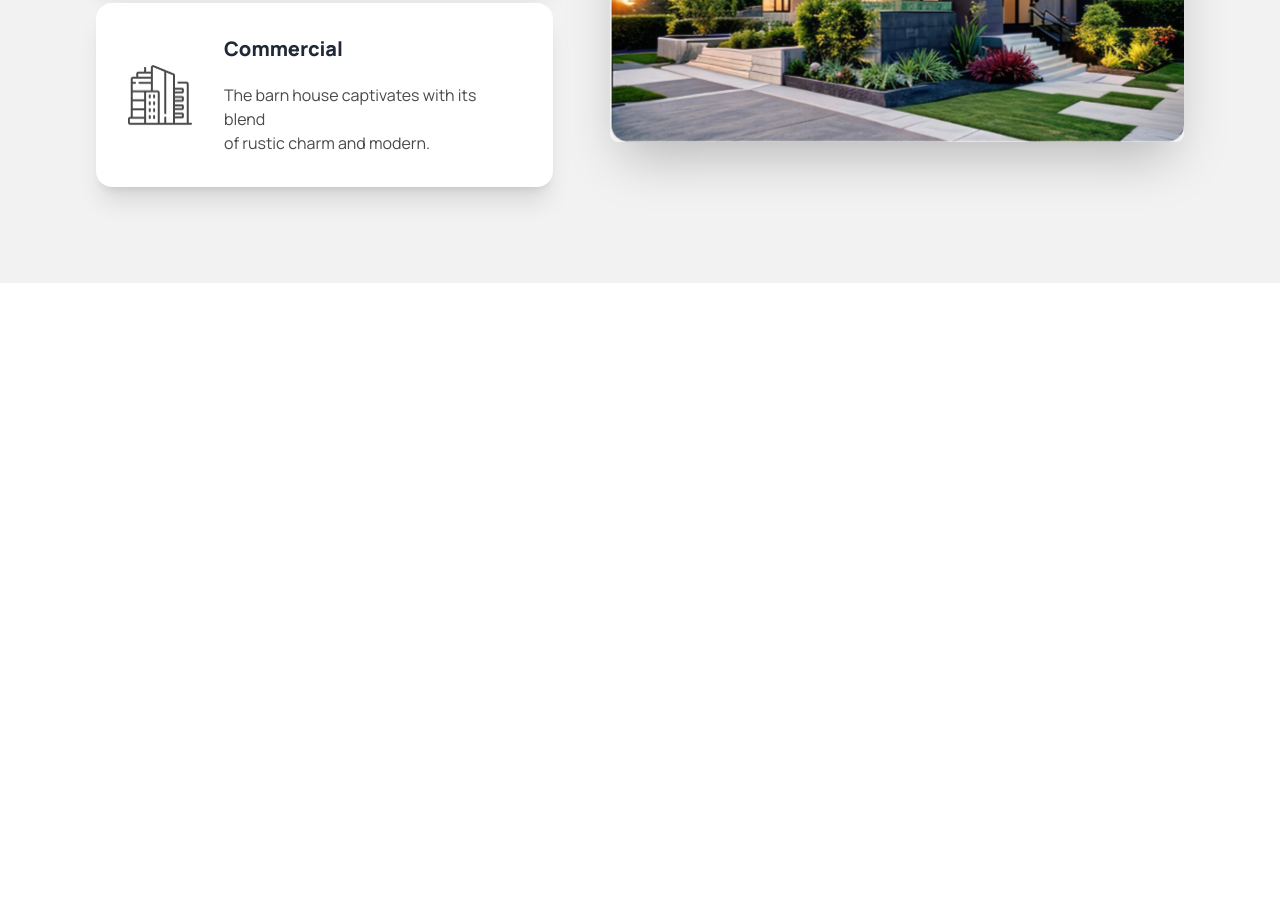
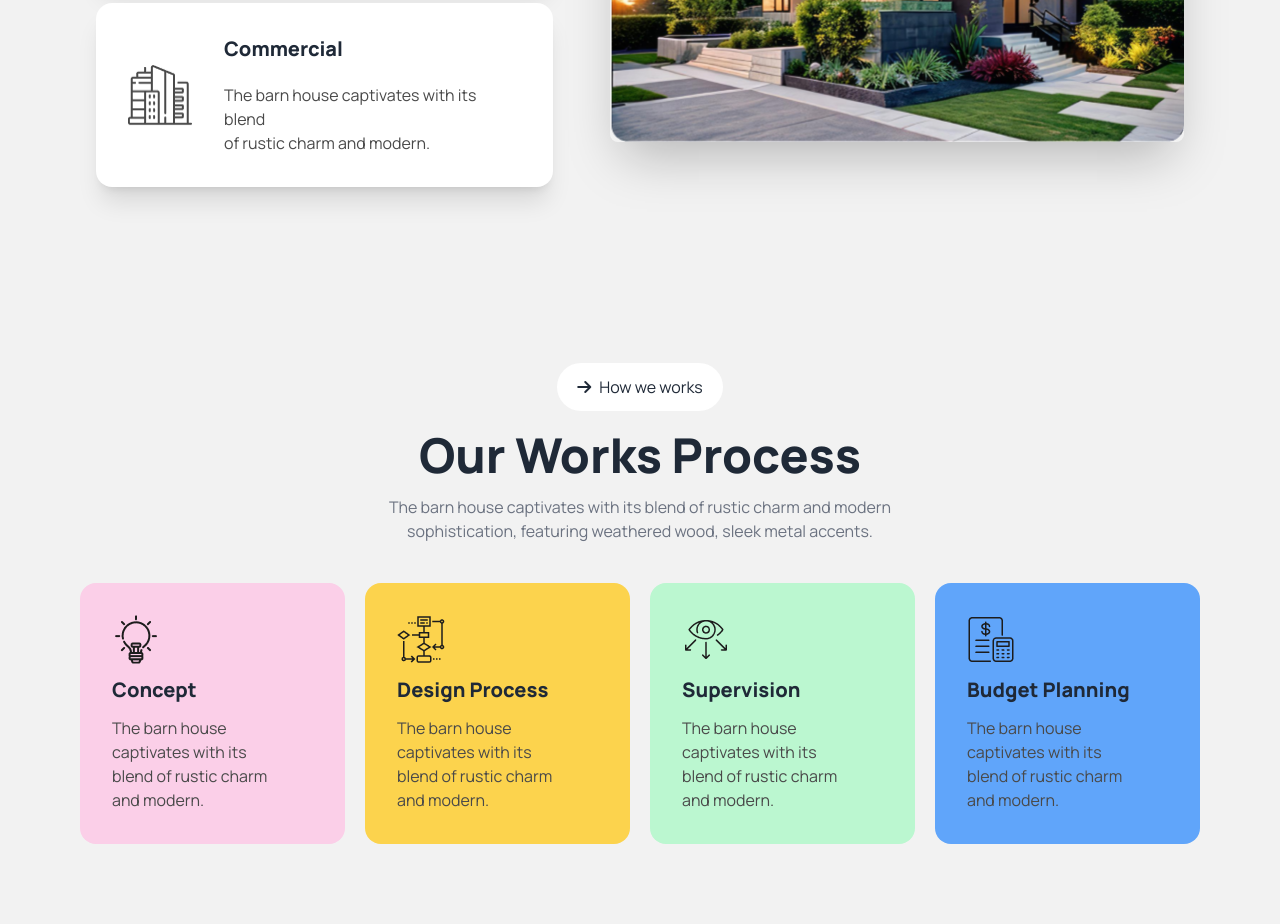
Before and after one commit to saqlinezaman/Rinterio, a plain HTML site: page index.html in a window 1280 px wide. Shown: the part 1471-2395 px from the top of the page. Before the commit the page ends 1802 px from the top, so only its background shows below. Drawn offline with nearby package versions, Linux system fonts and the light colour scheme.

Commit message:
work process

```diff
--- a/index.html
+++ b/index.html
@@ -95,20 +95,20 @@
 
     <!-- We design thoughtful, liveable spaces section -->
 
-     <section class="bg-base-200 my-12 p-20">
+     <section class="bg-base-200 mt-12 md:p-20">
         <!-- img -->
         <div class=" hidden md:block">
             <img src="./img/Vector.png" alt="">
         </div>
         <!-- text -->
-        <div class="hero ">
+        <div class="hero">
 
             <div class="hero-content flex-col lg:flex-row-reverse">
               <img
-                src="./img/web-design.png"
-                class=" rounded-lg shadow-2xl" />
+                src="./img/web-design.png"class=" rounded-lg shadow-2xl" />
+
               <div class="mt-10 md:mt-0 ">
-                <h1 class="text-2xl md:text-5xl font-extrabold text-center md:text-start px-16 md:px-0">We design thoughtful, liveable spaces</h1>
+                <h1 class="text-2xl md:text-5xl font-extrabold text-center md:text-start px-14 md:px-0">We design thoughtful, liveable spaces</h1>
                 <p class="py-6 text-center md:text-start"> The barn house captivates with its blend of rustic charm and modern sophistication, featuring weathered wood, sleek metal accents.</p>
 
                 <!-- cart  -->
@@ -148,7 +148,7 @@
 
                     </div>
                  </div>
-                 <!-- card 1 -->
+
 
 
               </div>
@@ -156,6 +156,65 @@
           </div>
      </section>
 
+     <!-- work process -->
+      <section class="bg-base-200 py-12 px-3 md:p-20 ">
+        <!-- text -->
+        <div class=" flex justify-center items-center pb-5">
+            <button class=" bg-white py-3 px-5 rounded-3xl"><i class="fa-solid fa-arrow-right pr-2"></i>How we works</button>
+        </div>
+        <div class="mb-10">
+            <h1 class="text-center text-4xl md:text-5xl font-extrabold pb-4">Our Works Process</h1>
+            <p class="text-center text-gray-500 md:px-72">The barn house captivates with its blend of rustic charm and modern sophistication, featuring weathered wood, sleek metal accents.</p>
+        </div>
+        <!-- card -->
+            <div class="grid grid-cols-1 md:grid-cols-4 gap-5">
+                <!-- card 1 -->
+                <div class="card bg-pink-200">
+                    <div class="card-body">
+                        <div class="">
+                            <img src="img/concept.png" alt="">
+                            <h2 class="card-titel text-xl font-extrabold py-3">Concept</h2>
+                            <p class="text-[#494949] w-5/6">The barn house captivates with its blend of rustic charm and modern.</p>
+                        </div>
+                    </div>
+                </div>
+                <!-- card 2 -->
+                <div class="card bg-amber-300">
+                    <div class="card-body">
+                        <div class="">
+                            <img src="img/flow-chart.png" alt="">
+                            <h2 class="card-titel text-xl font-extrabold py-3">Design Process</h2>
+                            <p class="text-[#494949] w-5/6">The barn house captivates with its blend of rustic charm and modern.</p>
+                        </div>
+                    </div>
+                </div>
+                <!-- card 3 -->
+                <div class="card bg-green-200">
+                    <div class="card-body">
+                        <div class="">
+                            <img src="img/vision.png" alt="">
+                            <h2 class="card-titel text-xl font-extrabold py-3">Supervision</h2>
+                            <p class="text-[#494949] w-5/6">The barn house captivates with its blend of rustic charm and modern.</p>
+                        </div>
+                    </div>
+                </div>
+                <!-- card 4-->
+                <div class="card bg-blue-400">
+                    <div class="card-body">
+                        <div class="">
+                            <img src="img/budget-planning.png" alt="">
+                            <h2 class="card-titel text-xl font-extrabold py-3">Budget Planning</h2>
+                            <p class="text-[#494949] w-5/6">The barn house captivates with its blend of rustic charm and modern.</p>
+                        </div>
+                    </div>
+                </div>
+
+
+            </div>
+
+
+      </section>
+
    </main>
    <footer></footer>
 </body>
```
